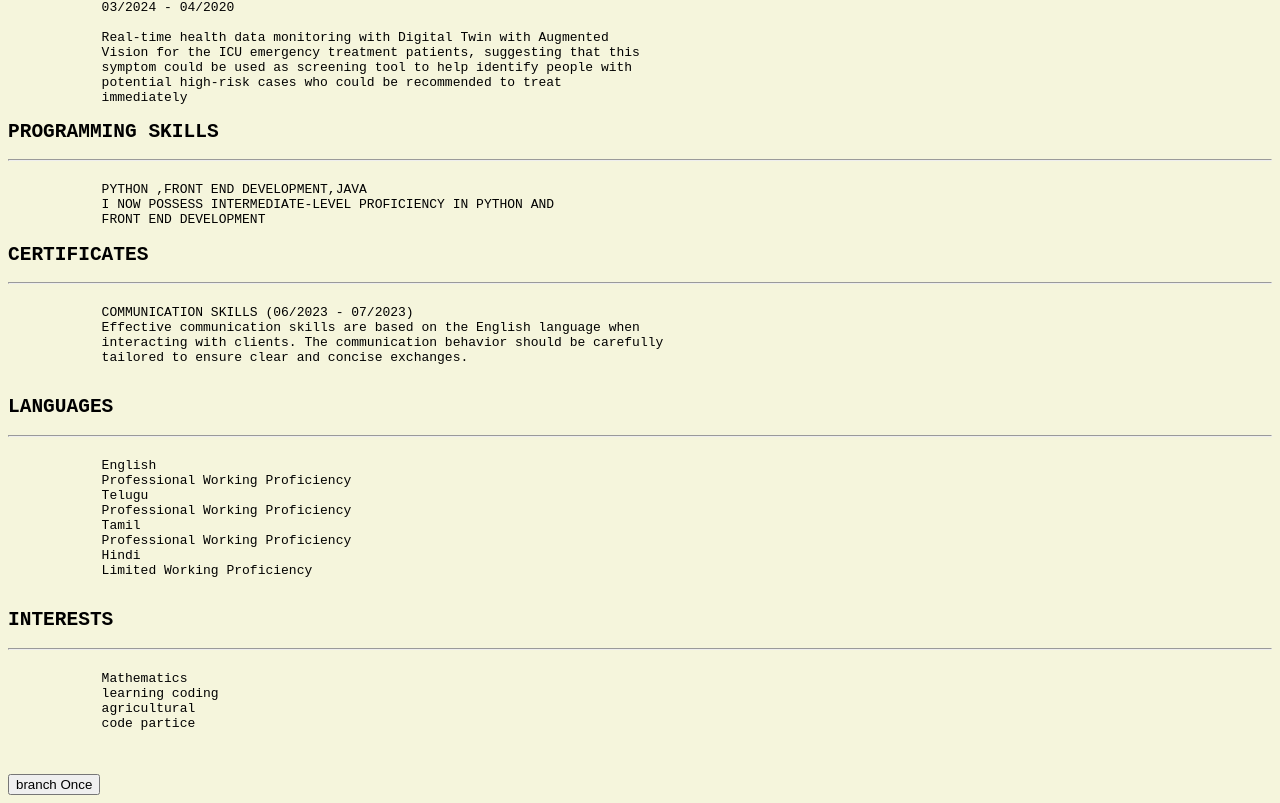
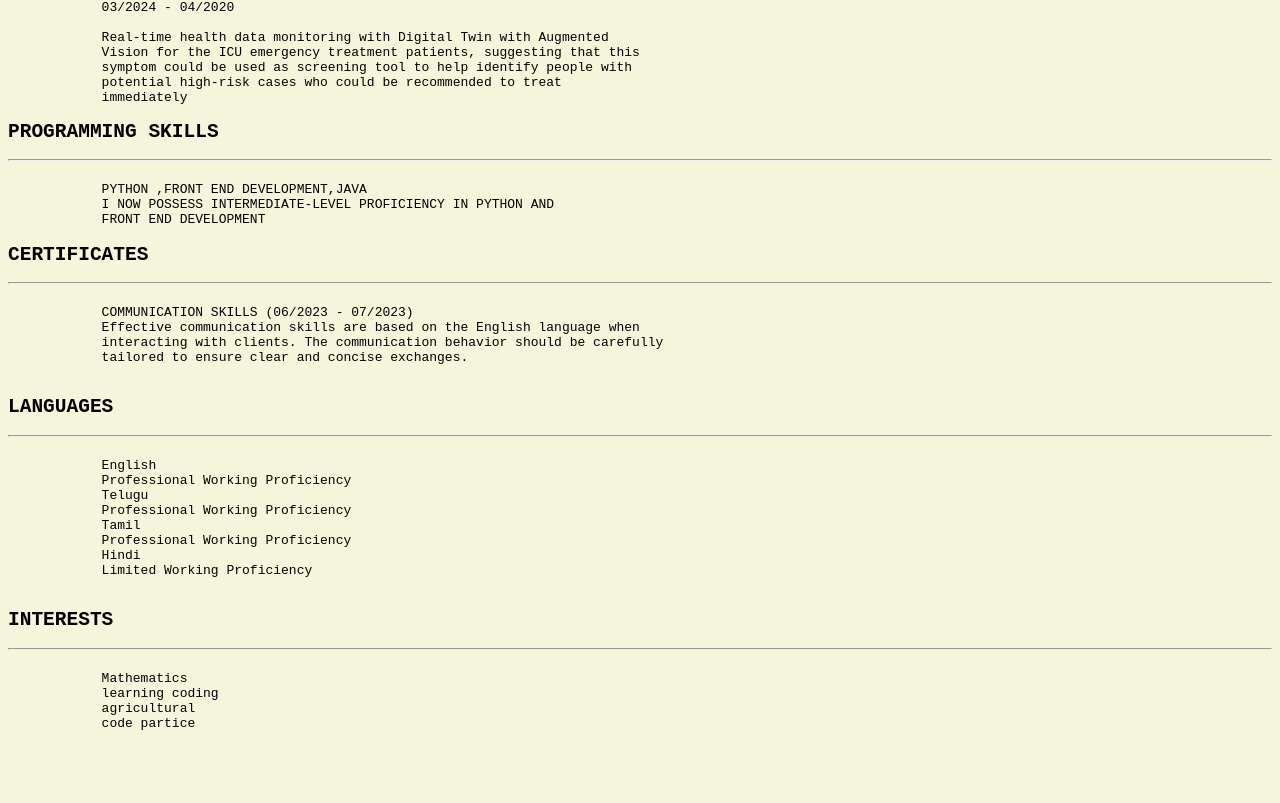
Before and after one commit to chedulurupavan/wiki1, a plain HTML site: page index.html in a window 1280 px wide. Shown: the part 1984-2787 px from the top of the page. After the commit the page ends 2758 px from the top, so only its background shows below. Drawn offline with Linux system fonts and the light colour scheme.

Commit message:
back old varsion

```diff
--- a/index.html
+++ b/index.html
@@ -141,9 +141,6 @@ SECONDARY SCHOOL CERTIFICATE
 
             </pre>
 
-            <button>
 
-                branch Once
-            </button>
     </body>
 </html>
```
